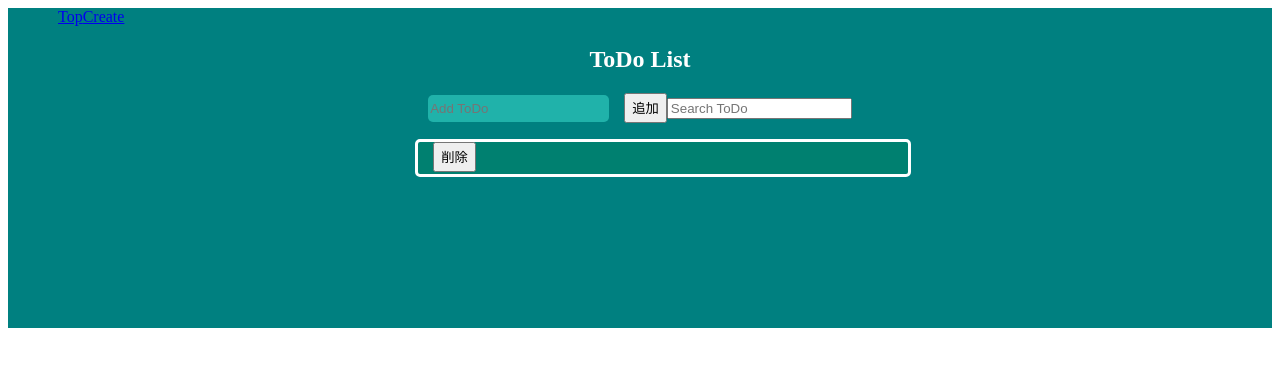
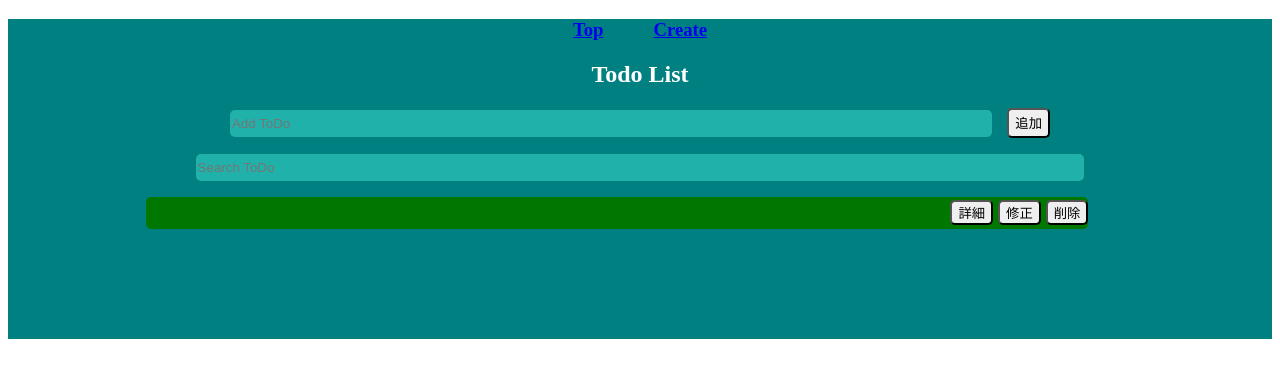
Before and after one commit to ballboyst/React-my-test, a React (Create React App) app in the folder my-test-app/: page / in a window 1280 px wide. Both pictures are taken after a click on the button "追加". Shown: the top 378 px of the page. Built offline with nearby package versions, Linux system fonts and the light colour scheme.

Commit message:
レイアウト終了

```diff
--- a/my-test-app/src/components/App.jsx
+++ b/my-test-app/src/components/App.jsx
@@ -31,19 +31,27 @@ const App = () => {
     return(
         <SDiv>
             <SHeader>
-                <a href="/">Top</a>
-                <a href="/create">Create</a>
+                <h3>
+                <Sa1 href="/">Top</Sa1>
+                <Sa2 href="/create">Create</Sa2>
+                </h3>
             </SHeader>
-            <SH2>ToDo List</SH2>
-            <SInput type="text" value={text} onChange={onChangeText} placeholder="Add ToDo"/>
-            <SButton2 onClick={onClickAdd}>追加</SButton2>
-            <input type="text" value={searchText} onChange={onChangeSearch} placeholder="Search ToDo" />
+            <SH2>Todo List</SH2>
+            <SAddInput type="text" value={text} onChange={onChangeText} placeholder="Add ToDo"/>
+            <SAdd onClick={onClickAdd}>追加</SAdd>
+            <p>
+                <SSearchInput type="text" value={searchText} onChange={onChangeSearch} placeholder="Search ToDo" />
+            </p>
             <ul>
                 {filteredMemos.map(
                     (memo,index) => (
                         <Sli key={memo}>
                             <p>{memo}</p>
-                            <SButton2 onClick={()=>onClickDelete(index)}>削除</SButton2>
+                            <div>
+                                <SRead>詳細</SRead>
+                                <SUpdate>修正</SUpdate>
+                                <SDelete onClick={()=>onClickDelete(index)}>削除</SDelete>
+                            </div>
                         </Sli>
                     )
                 )
@@ -53,42 +61,77 @@ const App = () => {
     );
 };
 
-const SHeader = styled.div`
-    display: float;
-    margin: 0px 50px 20px 50px;
-    text-align: justify;
-`;
 
 const SDiv = styled.div`
     background-color: #008080;
     text-align: center;
     height: 20rem;
 `;
+const SHeader = styled.div`
+    display: float;
+    justify-content: space-between;
+ `;
+const Sa1 = styled.a`
+    text-align: left
+    margin-left: 50px;
+`;
+const Sa2 = styled.a`
+    text-align: right;
+    margin-left: 50px;
+`;
+
 const SH2 = styled.h2`
     color: #FFFFFF;
 `;
 // const Sp = styled.p`
 //     color: #FFFFFF;
 // `;
-const Sli = styled.li`
-    display: flex;
-    margin-left: 30%;
-    color: #FFFFFF;
-    background-color: #008070;
-    border: solid;
-    border-radius:5px;
-    margin-bottom:10px;
-    width: 40%;
+const SAddInput = styled.input`
+    background-color:#20B2AA;
+    border-radius: 5px;
+    border: none;
+    height: 25px;
+    width: 60%;
+    color: DCDCDC;
 `;
-const SInput = styled.input`
+const SAdd = styled.button`
+    height: 30px;
+    margin-left: 15px;
+    border-radius: 5px;
+`;
+const SSearchInput = styled.input`
     background-color:#20B2AA;
     border-radius: 5px;
     border: none;
     height: 25px;
     color: DCDCDC;
+    width: 70%;
 `;
-const SButton2 = styled.button`
-    height: 30px;
-    margin-left: 15px;
+const Sli = styled.li`
+    display: flex;
+    justify-content: space-between;
+    height: 32px;
+    color: #FFFFFF;
+    background-color: #007700;
+    border: none;
+    border-radius:5px;
+    margin: 10px 8% 10px 8%;
+    width: 77%;
+    align-items: center;
+`;
+const SRead = styled.button`
+    height: 25px;
+    border-radius: 5px;
+    margin-left: 5px;
+`;
+const SUpdate = styled.button`
+    height: 25px;
+    border-radius: 5px;
+    margin-left: 5px;
+`;
+const SDelete = styled.button`
+    height: 25px;
+    border-radius: 5px;
+    margin-left: 5px;
 `;
 export default(App);
```
Also changed, not shown: my-test-app/src/components/style.css (added).
